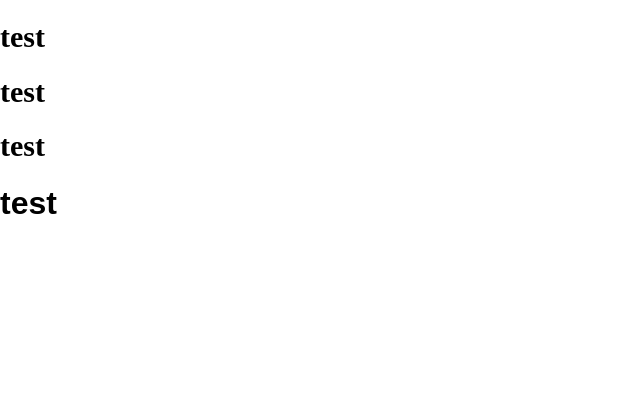
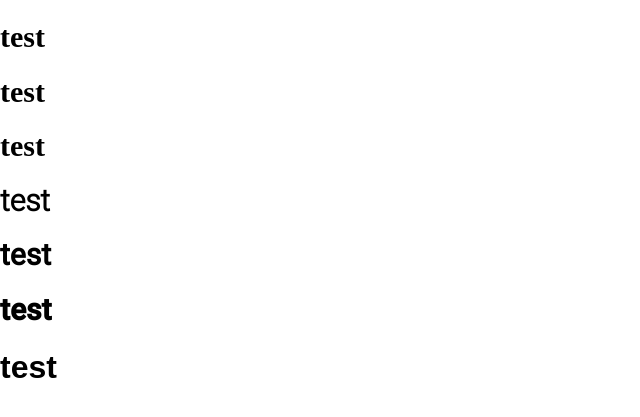
Before and after one commit to panszczypior/myblog, a Jekyll site: the page built from index.html, in a window 1280 px wide. Shown: the top 417 px of the page, without its empty margins (0-640 px from the left). Built offline with Jekyll 4.4.1, drawn with Linux system fonts in a browser that asks for light colours; some web fonts are replaced.

Commit message:
added Roboto fonts

```diff
--- a/_includes/header.html
+++ b/_includes/header.html
@@ -1,4 +1,7 @@
 <h1 id="h1">test</h1>
 <h1 id="h2">test</h1>
 <h1 id="h3">test</h1>
-<h1 id="h-4">test</h1>
+<h1 id="h4">test</h1>
+<h1 id="h5">test</h1>
+<h1 id="h6">test</h1>
+<h1 >test</h1>
--- a/assets/css/main.css
+++ b/assets/css/main.css
@@ -450,6 +450,54 @@ template {
   src: local("Dosis SemiBold"), local("Dosis-SemiBold"), url(http://fonts.gstatic.com/s/dosis/v6/O6SOu9hYsPHTU43R17NS5XYhjbSpvc47ee6xR_80Hnw.woff2) format("woff2");
   unicode-range: U+0000-00FF, U+0131, U+0152-0153, U+02C6, U+02DA, U+02DC, U+2000-206F, U+2074, U+20AC, U+2212, U+2215; }
 
+/* latin-ext */
+@font-face {
+  font-family: 'Roboto-light';
+  font-style: normal;
+  font-weight: 300;
+  src: local("Roboto Light"), local("Roboto-Light"), url(https://fonts.gstatic.com/s/roboto/v15/Pru33qjShpZSmG3z6VYwnYX0hVgzZQUfRDuZrPvH3D8.woff2) format("woff2");
+  unicode-range: U+0100-024F, U+1E00-1EFF, U+20A0-20AB, U+20AD-20CF, U+2C60-2C7F, U+A720-A7FF; }
+
+/* latin */
+@font-face {
+  font-family: 'Roboto-light';
+  font-style: normal;
+  font-weight: 300;
+  src: local("Roboto Light"), local("Roboto-Light"), url(https://fonts.gstatic.com/s/roboto/v15/Hgo13k-tfSpn0qi1SFdUfZBw1xU1rKptJj_0jans920.woff2) format("woff2");
+  unicode-range: U+0000-00FF, U+0131, U+0152-0153, U+02C6, U+02DA, U+02DC, U+2000-206F, U+2074, U+20AC, U+2212, U+2215; }
+
+/* latin-ext */
+@font-face {
+  font-family: 'Roboto-regular';
+  font-style: normal;
+  font-weight: 400;
+  src: local("Roboto"), local("Roboto-Regular"), url(https://fonts.gstatic.com/s/roboto/v15/Ks_cVxiCiwUWVsFWFA3Bjn-_kf6ByYO6CLYdB4HQE-Y.woff2) format("woff2");
+  unicode-range: U+0100-024F, U+1E00-1EFF, U+20A0-20AB, U+20AD-20CF, U+2C60-2C7F, U+A720-A7FF; }
+
+/* latin */
+@font-face {
+  font-family: 'Roboto-regular';
+  font-style: normal;
+  font-weight: 400;
+  src: local("Roboto"), local("Roboto-Regular"), url(https://fonts.gstatic.com/s/roboto/v15/oMMgfZMQthOryQo9n22dcuvvDin1pK8aKteLpeZ5c0A.woff2) format("woff2");
+  unicode-range: U+0000-00FF, U+0131, U+0152-0153, U+02C6, U+02DA, U+02DC, U+2000-206F, U+2074, U+20AC, U+2212, U+2215; }
+
+/* latin-ext */
+@font-face {
+  font-family: 'Roboto-bold';
+  font-style: normal;
+  font-weight: 500;
+  src: local("Roboto Medium"), local("Roboto-Medium"), url(https://fonts.gstatic.com/s/roboto/v15/oOeFwZNlrTefzLYmlVV1UIX0hVgzZQUfRDuZrPvH3D8.woff2) format("woff2");
+  unicode-range: U+0100-024F, U+1E00-1EFF, U+20A0-20AB, U+20AD-20CF, U+2C60-2C7F, U+A720-A7FF; }
+
+/* latin */
+@font-face {
+  font-family: 'Roboto-bold';
+  font-style: normal;
+  font-weight: 500;
+  src: local("Roboto Medium"), local("Roboto-Medium"), url(https://fonts.gstatic.com/s/roboto/v15/RxZJdnzeo3R5zSexge8UUZBw1xU1rKptJj_0jans920.woff2) format("woff2");
+  unicode-range: U+0000-00FF, U+0131, U+0152-0153, U+02C6, U+02DA, U+02DC, U+2000-206F, U+2074, U+20AC, U+2212, U+2215; }
+
 #h1 {
   font-family: 'Dosis-light';
   font-size: 30px; }
@@ -461,3 +509,15 @@ template {
 #h3 {
   font-family: 'Dosis-bold';
   font-size: 30px; }
+
+#h4 {
+  font-family: 'Roboto-light';
+  font-size: 30px; }
+
+#h5 {
+  font-family: 'Roboto-regular';
+  font-size: 30px; }
+
+#h6 {
+  font-family: 'Roboto-bold';
+  font-size: 30px; }
```
Also changed, not shown: assets/css/base/_fonts.scss (+55 -0 lines), assets/css/main.sass (+12 -0 lines).
